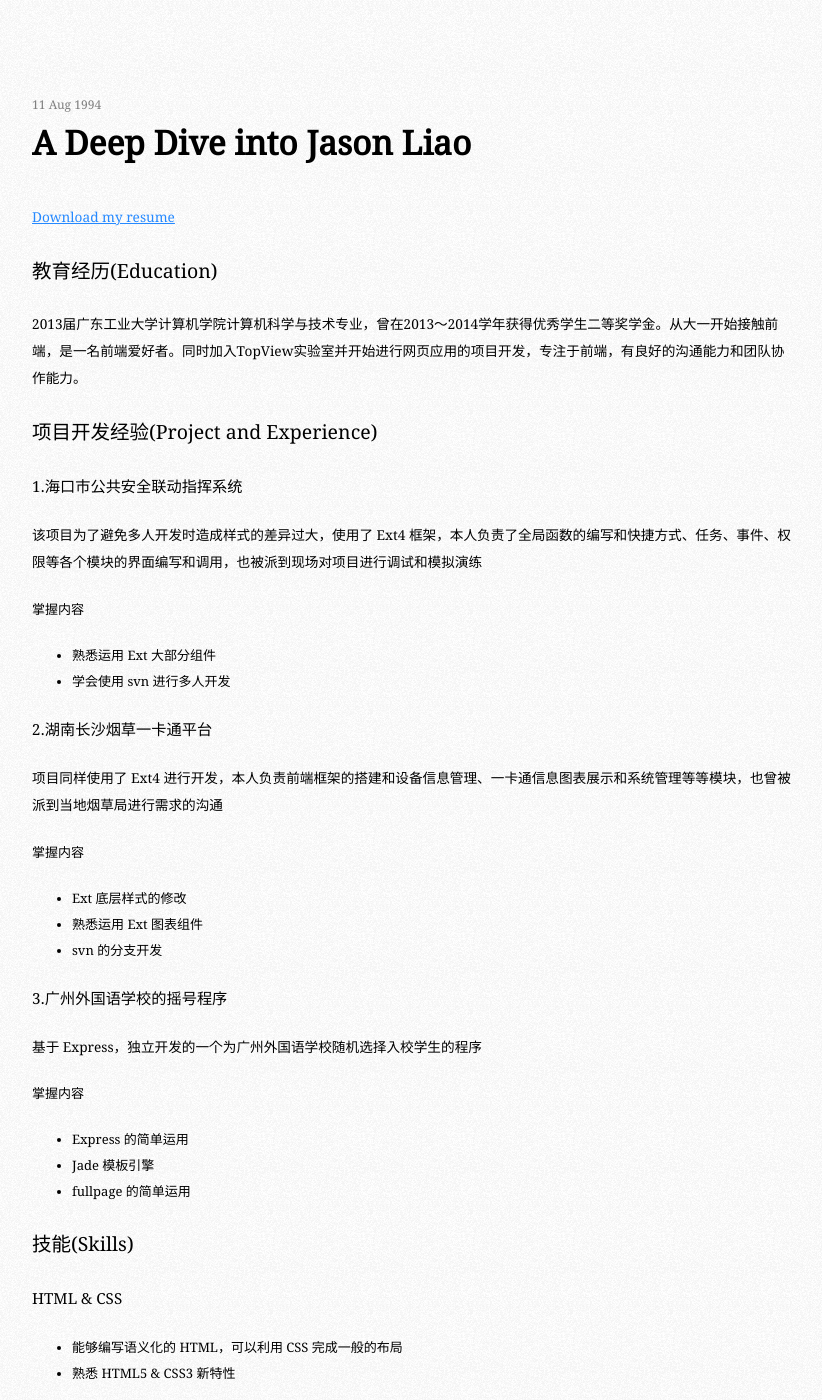
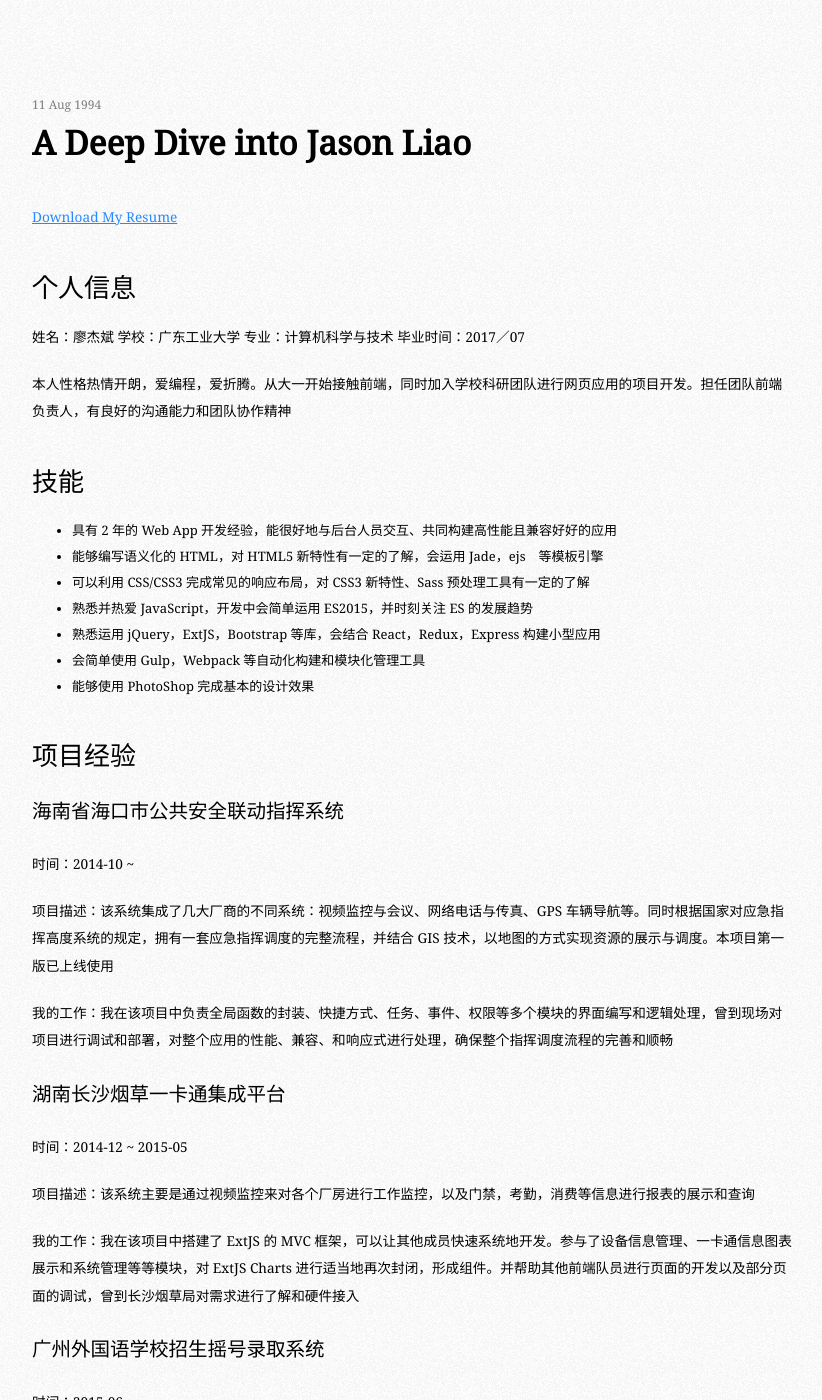
Before and after one commit to jasonliao/jasonliao.github.io, a Jekyll site: the page built from _posts/1994-08-11-a-deep-dive-into-jason-liao.md, in a window 1280 px wide and 1400 px high, scrolled down 324 px. Shown: the whole window, without its empty margins (228-1050 px from the left). Built offline with Jekyll 4.4.1, drawn with Linux system fonts in a browser that asks for light colours; some web fonts are replaced; comment, search, counter and statistics services are not loaded; some of the changed text lies outside the part shown.

Commit message:
update post

```diff
--- a/_includes/header.html
+++ b/_includes/header.html
@@ -7,7 +7,7 @@
     <ul>
       <li><a href="/">Home</a></li>
       <li><a href="/posts.html">Posts</a></li>
-      <li><a href="/assets/jason-liao-front-end-resume.pdf">About</a></li>
+      <li><a href="/posts/1994-08-11-a-deep-dive-into-jason-liao.html">About</a></li>
     </ul>
   </div>
 </div>
--- a/_posts/1994-08-11-a-deep-dive-into-jason-liao.md
+++ b/_posts/1994-08-11-a-deep-dive-into-jason-liao.md
@@ -6,71 +6,70 @@ date: 1994-08-11
 summary: Understand me via this
 ---
 
-[Download my resume]({{ site.url }}assets/jason-liao-front-end-resume.pdf)
+[Download My Resume]({{ site.url }}assets/jason-liao-front-end-resume.pdf)
 
-## 教育经历(Education)
+# 个人信息
 
-2013届广东工业大学计算机学院计算机科学与技术专业，曾在2013～2014学年获得优秀学生二等奖学金。从大一开始接触前端，是一名前端爱好者。同时加入TopView实验室并开始进行网页应用的项目开发，专注于前端，有良好的沟通能力和团队协作能力。
+姓名：廖杰斌
+学校：广东工业大学
+专业：计算机科学与技术
+毕业时间：2017／07
 
-## 项目开发经验(Project and Experience)
+本人性格热情开朗，爱编程，爱折腾。从大一开始接触前端，同时加入学校科研团队进行网页应用的项目开发。担任团队前端负责人，有良好的沟通能力和团队协作精神
 
-### 1.海口市公共安全联动指挥系统
+# 技能
 
-该项目为了避免多人开发时造成样式的差异过大，使用了 Ext4 框架，本人负责了全局函数的编写和快捷方式、任务、事件、权限等各个模块的界面编写和调用，也被派到现场对项目进行调试和模拟演练
+- 具有 2 年的 Web App 开发经验，能很好地与后台人员交互、共同构建高性能且兼容好好的应用
+- 能够编写语义化的 HTML，对 HTML5 新特性有一定的了解，会运用 Jade，ejs　等模板引擎
+- 可以利用 CSS/CSS3 完成常见的响应布局，对 CSS3 新特性、Sass 预处理工具有一定的了解
+- 熟悉并热爱 JavaScript，开发中会简单运用 ES2015，并时刻关注 ES 的发展趋势
+- 熟悉运用 jQuery，ExtJS，Bootstrap 等库，会结合 React，Redux，Express 构建小型应用
+- 会简单使用 Gulp，Webpack 等自动化构建和模块化管理工具
+- 能够使用 PhotoShop 完成基本的设计效果
 
-#### 掌握内容
+# 项目经验
 
-- 熟悉运用 Ext 大部分组件
-- 学会使用 svn 进行多人开发
+## 海南省海口市公共安全联动指挥系统
 
-### 2.湖南长沙烟草一卡通平台
+时间：2014-10 ~
 
-项目同样使用了 Ext4 进行开发，本人负责前端框架的搭建和设备信息管理、一卡通信息图表展示和系统管理等等模块，也曾被派到当地烟草局进行需求的沟通
+项目描述：该系统集成了几大厂商的不同系统：视频监控与会议、网络电话与传真、GPS 车辆导航等。同时根据国家对应急指挥高度系统的规定，拥有一套应急指挥调度的完整流程，并结合 GIS 技术，以地图的方式实现资源的展示与调度。本项目第一版已上线使用
 
-#### 掌握内容
+我的工作：我在该项目中负责全局函数的封装、快捷方式、任务、事件、权限等多个模块的界面编写和逻辑处理，曾到现场对项目进行调试和部署，对整个应用的性能、兼容、和响应式进行处理，确保整个指挥调度流程的完善和顺畅
 
-- Ext 底层样式的修改
-- 熟悉运用 Ext 图表组件
-- svn 的分支开发
+## 湖南长沙烟草一卡通集成平台
 
-### 3.广州外国语学校的摇号程序
+时间：2014-12 ~ 2015-05
 
-基于 Express，独立开发的一个为广州外国语学校随机选择入校学生的程序
+项目描述：该系统主要是通过视频监控来对各个厂房进行工作监控，以及门禁，考勤，消费等信息进行报表的展示和查询
 
-#### 掌握内容
+我的工作：我在该项目中搭建了 ExtJS 的 MVC 框架，可以让其他成员快速系统地开发。参与了设备信息管理、一卡通信息图表展示和系统管理等等模块，对 ExtJS Charts 进行适当地再次封闭，形成组件。并帮助其他前端队员进行页面的开发以及部分页面的调试，曾到长沙烟草局对需求进行了解和硬件接入
 
-- Express 的简单运用
-- Jade 模板引擎
-- fullpage 的简单运用
+## 广州外国语学校招生摇号录取系统
 
-## 技能(Skills)
+时间：2015-06
 
-### HTML & CSS
+项目描述：该系统是通过随机的对 500 多名学生进行摇号，从中选出被录取的学生
 
-- 能够编写语义化的 HTML，可以利用 CSS 完成一般的布局
-- 熟悉 HTML5 & CSS3 新特性
+我的工作：我在该项目中运用 Express 和 fullpage 独立完成整个系统的所有工作
 
-### ECMAScript
+# 个人作品
 
-- 基本了解 ECMAScript，清楚`prototype`、`this`、`closures`、`scope`等的运行机制
-- 对 ECMAScript2015 的新特性有一定的了解，并时刻关注 ECMAScript 的未来进展
+## simple-todo-with-react-and
 
-### Libraries and Frameworks
+该 [仓库托管在 GitHub](https://github.com/L-movingon/simple-todo-with-react-and) 上，是运用 React 分别配合 Flux、Reflux 和 Redux 来做成一个简单的 TODO App，从中学习这三者的区别和各自的优缺点
 
-- 熟悉 jQuery、Ext、Bootstrap 的使用
-- 对 React、jQueryUI 有一定有了解
+## isomorphic-react-workflow-boilerplate
 
-### Other
+[这个模板](https://github.com/L-movingon/isomorphic-react-workflow-boilerplate) 可以让你更加方便地使用 React，Redux 开发一个简单的应用，你可以使用最新的 ES6 语法，也有 React-Hot-Loader 解决你不断手动刷新浏览器麻烦，更多详情和用法可以查看 [README](https://github.com/L-movingon/isomorphic-react-workflow-boilerplate#isomorphic-react-workflow-boilerplate)
 
-- 基本掌握 npm、bower 等模块化管理
-- 在个人项目中使用过 Sass、Jade等预处理工具和模版引擎
-- 会简单使用 Gulp 自动化构建工具
-- 熟悉使用 Photoshop 完成基本设计效果
+## l-movingon.github.io
 
-## 联系我(Contact me)
+这个是结合 Sass，Jade 和 Jekyll 搭建的个人技术博客
+
+# 联系方式
 
 - Tel: 18826233070
-- [Email: lmovingon2014@gmail.com](mailto:lmovingon2014@gmail.com)
-- [GitHub: Jason Liao](https://github.com/L-movingon)
-- [Blog: Jason's](https://l-movingon.github.io)
-- [Twitter: @JasonLiao94](https://twitter.com/JasonLiao94)
+- Email: lmovingon2014@gmail.com
+- GitHub: [https://github.com/L-movingon](https://github.com/L-movingon)
+- Blog: [https://l-movingon.github.io](https://l-movingon.github.io)
```
